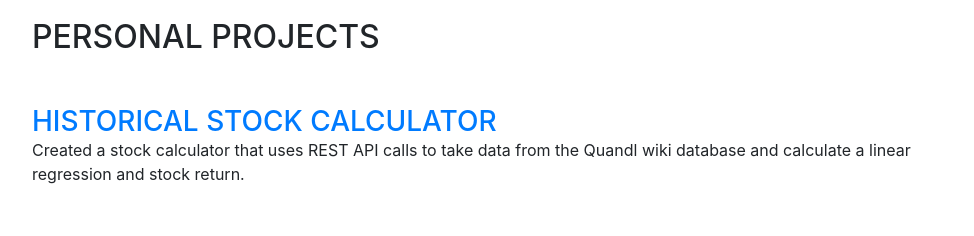
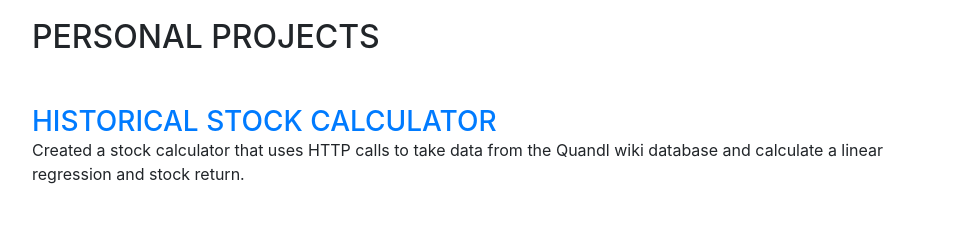
Before and after one commit to andrewcchan/andrewcchan.github.io, a website with bundled scripts: page index.html in a window 1280 px wide. Shown: the part 1920-2156 px from the top of the page, without its empty margins (288-1262 px from the left). Built offline with nearby package versions, Linux system fonts and the light colour scheme; a web font is replaced by a local one.

Commit message:
Updated Personal Project verbiage

```diff
--- a/index.html
+++ b/index.html
@@ -147,7 +147,7 @@
         <div class="my-auto">
           <h2 class="mb-5">Personal Projects</h2>
 		  <h3 class="mb-0"><a href = "https://stock-return-history.herokuapp.com/">Historical Stock Calculator </a></h3>
-          <p class="mb-0">Created a stock calculator that uses REST API calls to take data from the Quandl wiki database and calculate a linear regression and stock return.</p>
+          <p class="mb-0">Created a stock calculator that uses HTTP calls to take data from the Quandl wiki database and calculate a linear regression and stock return.</p>
         </div>
       </section>
 
```
